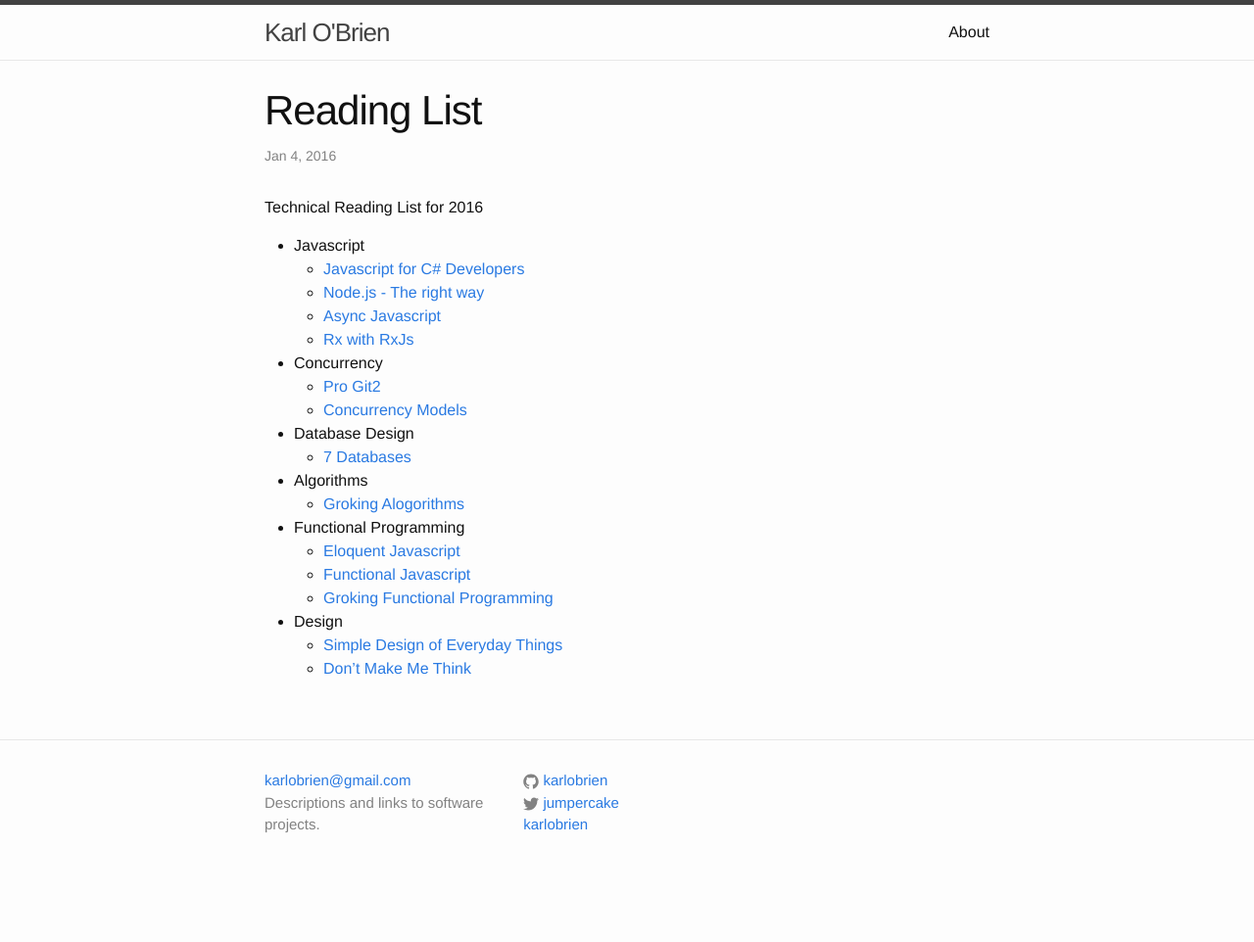
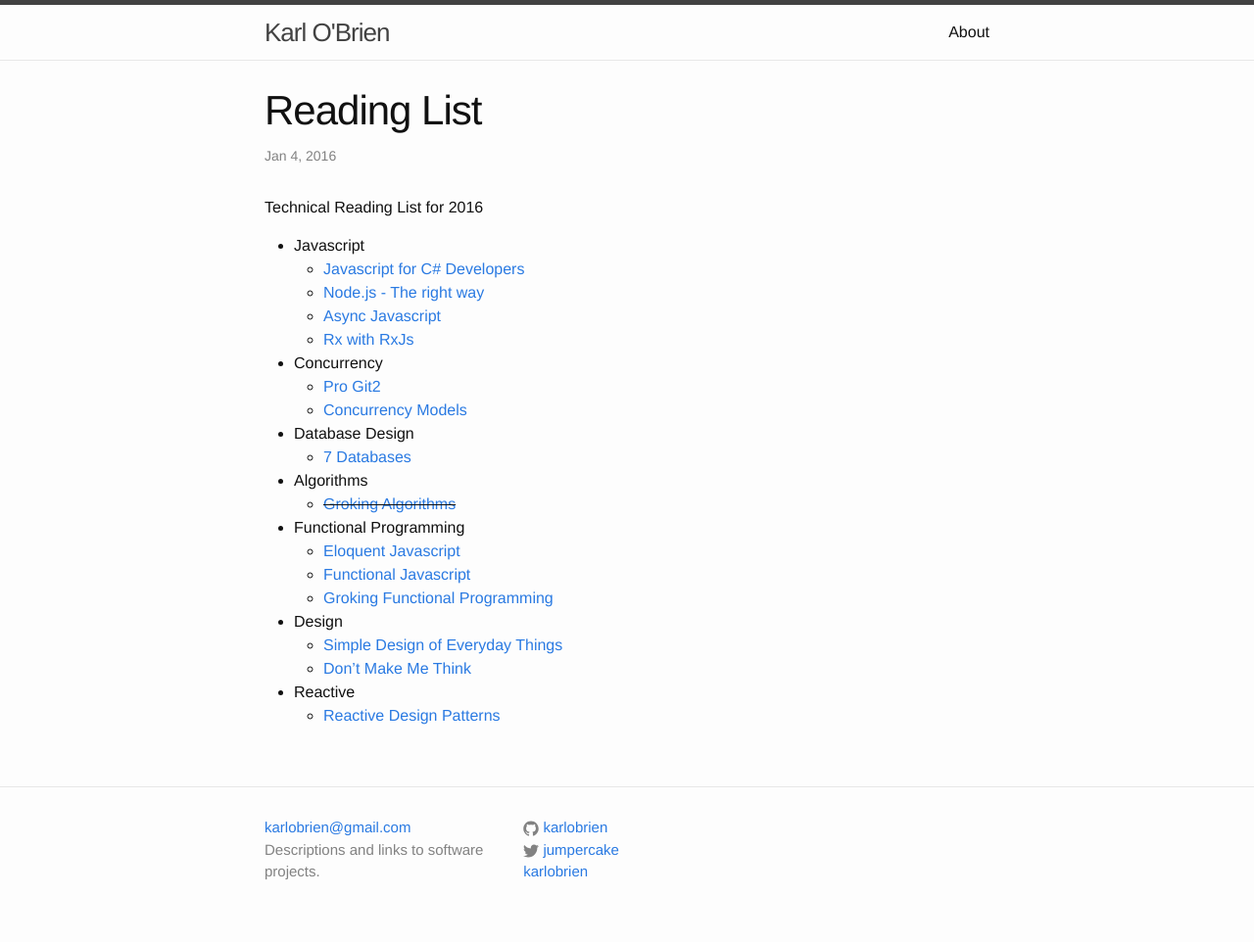
Before and after one commit to karlobrien/karlobrien.github.com, a Jekyll site: the page built from _posts/2016-01-03-Reading-List.markdown, in a window 1280 px wide. Shown: the whole page at 98% size. Built offline with Jekyll 4.4.1, drawn with Linux system fonts in a browser that asks for light colours; before the commit the page ends 914 px from its top, so only the background shows below that.

Commit message:
update link to complete and add reactive section

```diff
--- a/_posts/2016-01-03-Reading-List.markdown
+++ b/_posts/2016-01-03-Reading-List.markdown
@@ -17,7 +17,7 @@
 * Database Design
   * [7 Databases](https://pragprog.com/book/rwdata/seven-databases-in-seven-weeks)
 * Algorithms
-  * [Groking Alogorithms](https://www.manning.com/books/grokking-algorithms)
+  * <del>[Groking Algorithms](https://www.manning.com/books/grokking-algorithms)</del>
 * Functional Programming
   * [Eloquent Javascript](http://eloquentjavascript.net/)
   * [Functional Javascript](http://shop.oreilly.com/product/0636920028857.do)
@@ -25,3 +25,5 @@
 * Design
   * [Simple Design of Everyday Things](http://www.amazon.com/The-Design-Everyday-Things-Expanded/dp/0465050654/ref=pd_bxgy_14_img_2?ie=UTF8&refRID=1ECAXZ0S2S197DWZ0SN6)
   * [Don't Make Me Think](http://www.amazon.com/Dont-Make-Think-Revisited-Usability/dp/0321965515/ref=pd_bxgy_14_img_2?ie=UTF8&refRID=1DP3CMW52R9QBRF02TKH)
+* Reactive
+  * [Reactive Design Patterns](https://www.manning.com/books/reactive-design-patterns)
```
